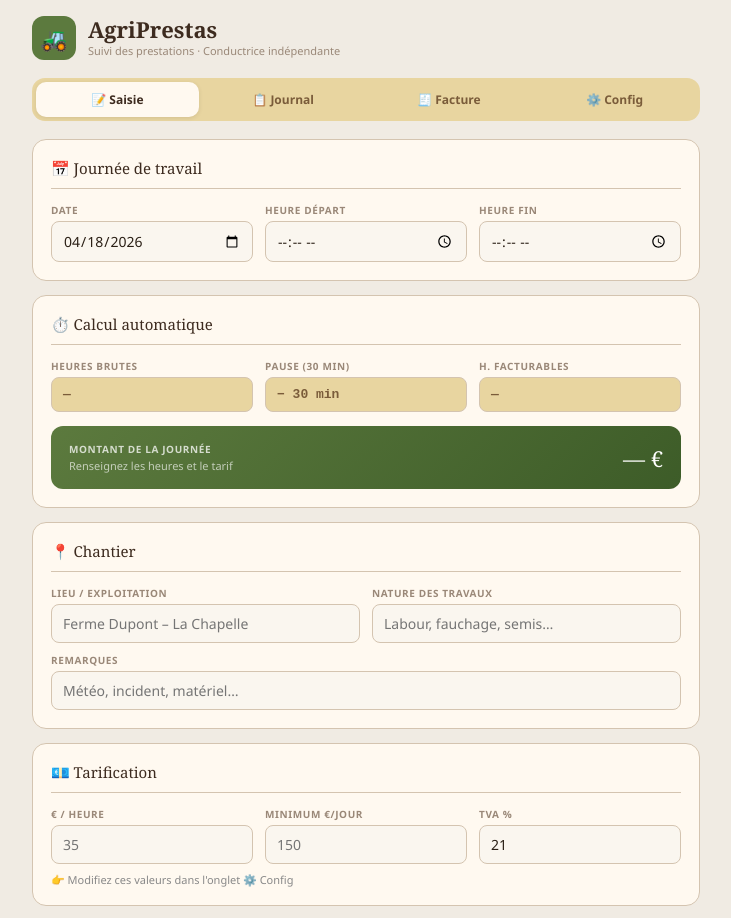
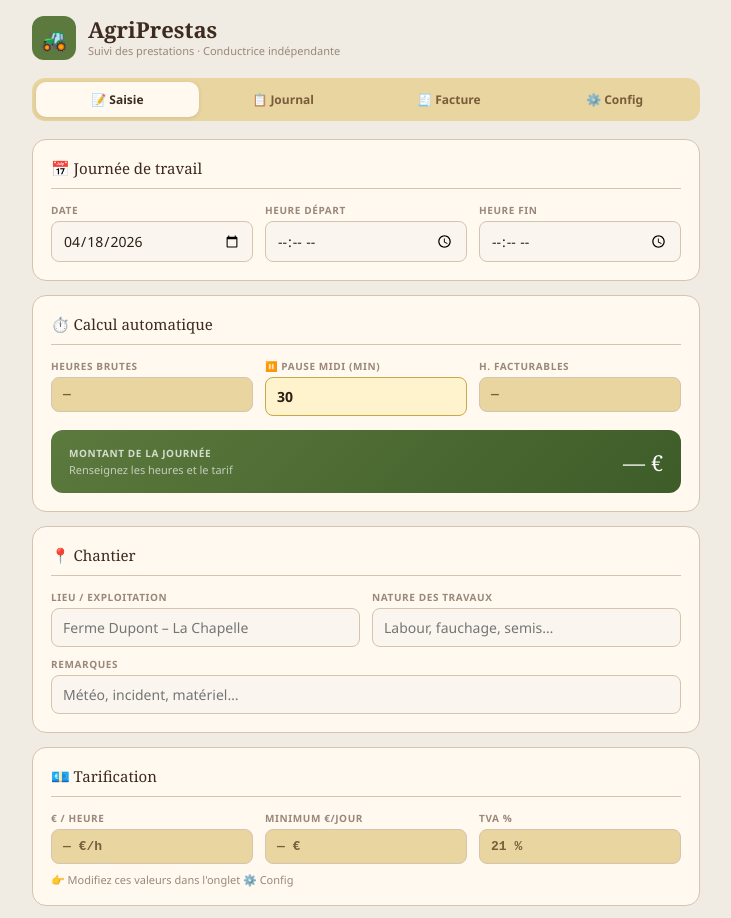
Before and after one commit to Ronaud4465/agriprestas, a React (Vite) app: page / in a window 1280 px wide. Shown: the top 918 px of the page, without its empty margins (274-1005 px from the left). Built offline with nearby package versions, Linux system fonts and the light colour scheme.

Commit message:
Add files via upload

```diff
--- a/src/components/Saisie.jsx
+++ b/src/components/Saisie.jsx
@@ -1,14 +1,27 @@
 import { useState } from "react";
 import { toMin, fmMin, todayStr } from "../App";
+
+const PAUSE_KEY = "agriprestas_pause";
+
+function loadPause() {
+  try { return parseInt(localStorage.getItem(PAUSE_KEY) || "30"); }
+  catch { return 30; }
+}
 
 export default function Saisie({ cfg, onAdd, showToast }) {
   const [form, setForm] = useState({
     date: todayStr(), deb: "", fin: "", lieu: "", trav: "", note: ""
   });
+  const [pause, setPause] = useState(loadPause);
 
-  const taux  = parseFloat(cfg.taux)  || 0;
-  const mini  = parseFloat(cfg.mini)  || 0;
-  const pause = parseInt(cfg.pause)   || 30;
+  const taux = parseFloat(cfg.taux) || 0;
+  const mini = parseFloat(cfg.mini) || 0;
+
+  function handlePauseChange(val) {
+    const p = Math.max(0, parseInt(val) || 0);
+    setPause(p);
+    try { localStorage.setItem(PAUSE_KEY, String(p)); } catch {}
+  }
 
   function calcDay(deb, fin) {
     if (!deb || !fin) return { brut: 0, net: 0, htva: 0 };
@@ -42,18 +55,42 @@ export default function Saisie({ cfg, onAdd, showToast }) {
       <div className="card">
         <div className="card-title">📅 Journée de travail</div>
         <div className="g3">
-          <Field label="Date"><input className="inp" type="date" value={form.date} onChange={e => set("date", e.target.value)} /></Field>
-          <Field label="Heure départ"><input className="inp" type="time" value={form.deb} onChange={e => set("deb", e.target.value)} /></Field>
-          <Field label="Heure fin"><input className="inp" type="time" value={form.fin} onChange={e => set("fin", e.target.value)} /></Field>
+          <Field label="Date">
+            <input className="inp" type="date" value={form.date}
+              onChange={e => set("date", e.target.value)} />
+          </Field>
+          <Field label="Heure départ">
+            <input className="inp" type="time" value={form.deb}
+              onChange={e => set("deb", e.target.value)} />
+          </Field>
+          <Field label="Heure fin">
+            <input className="inp" type="time" value={form.fin}
+              onChange={e => set("fin", e.target.value)} />
+          </Field>
         </div>
       </div>
 
       <div className="card">
         <div className="card-title">⏱️ Calcul automatique</div>
         <div className="g3">
-          <Field label="Heures brutes"><div className="ro">{prev.brut > 0 ? fmMin(prev.brut) : "—"}</div></Field>
-          <Field label={`Pause (${pause} min)`}><div className="ro">− {pause >= 60 ? fmMin(pause) : pause + " min"}</div></Field>
-          <Field label="H. facturables"><div className="ro">{prev.net > 0 ? fmMin(prev.net) : "—"}</div></Field>
+          <Field label="Heures brutes">
+            <div className="ro">{prev.brut > 0 ? fmMin(prev.brut) : "—"}</div>
+          </Field>
+          <Field label="⏸️ Pause midi (min)">
+            <input
+              className="inp"
+              type="number"
+              value={pause}
+              min="0"
+              max="120"
+              step="5"
+              onChange={e => handlePauseChange(e.target.value)}
+              style={{ background: "#fff3cd", borderColor: "#c8a84b", fontWeight: "600" }}
+            />
+          </Field>
+          <Field label="H. facturables">
+            <div className="ro">{prev.net > 0 ? fmMin(prev.net) : "—"}</div>
+          </Field>
         </div>
         <div className="res-box">
           <div>
@@ -61,39 +98,67 @@ export default function Saisie({ cfg, onAdd, showToast }) {
             <div className="res-sub">
               {prev.net > 0 && taux > 0
                 ? prev.htva === mini && mini > 0
-                  ? `Min. journalier appliqué (${(prev.net/60).toFixed(2)}h × ${taux}€)`
-                  : `${(prev.net/60).toFixed(2)}h × ${taux} €/h`
+                  ? `Min. journalier appliqué (${(prev.net / 60).toFixed(2)}h × ${taux}€)`
+                  : `${(prev.net / 60).toFixed(2)}h × ${taux} €/h`
                 : "Renseignez les heures et le tarif"}
             </div>
           </div>
-          <div className="res-value">{prev.htva > 0 ? prev.htva.toFixed(2) + " € HTVA" : "— €"}</div>
+          <div className="res-value">
+            {prev.htva > 0 ? prev.htva.toFixed(2) + " € HTVA" : "— €"}
+          </div>
         </div>
       </div>
 
       <div className="card">
         <div className="card-title">📍 Chantier</div>
         <div className="g2">
-          <Field label="Lieu / Exploitation"><input className="inp" type="text" value={form.lieu} placeholder="Ferme Dupont – La Chapelle" onChange={e => set("lieu", e.target.value)} /></Field>
-          <Field label="Nature des travaux"><input className="inp" type="text" value={form.trav} placeholder="Labour, fauchage, semis…" onChange={e => set("trav", e.target.value)} /></Field>
+          <Field label="Lieu / Exploitation">
+            <input className="inp" type="text" value={form.lieu}
+              placeholder="Ferme Dupont – La Chapelle"
+              onChange={e => set("lieu", e.target.value)} />
+          </Field>
+          <Field label="Nature des travaux">
+            <input className="inp" type="text" value={form.trav}
+              placeholder="Labour, fauchage, semis…"
+              onChange={e => set("trav", e.target.value)} />
+          </Field>
         </div>
         <div style={{ marginTop: "10px" }}>
-          <Field label="Remarques"><input className="inp" type="text" value={form.note} placeholder="Météo, incident, matériel…" onChange={e => set("note", e.target.value)} /></Field>
+          <Field label="Remarques">
+            <input className="inp" type="text" value={form.note}
+              placeholder="Météo, incident, matériel…"
+              onChange={e => set("note", e.target.value)} />
+          </Field>
         </div>
       </div>
 
       <div className="card">
         <div className="card-title">💶 Tarification</div>
         <div className="g3">
-          <Field label="€ / heure"><input className="inp" type="number" value={cfg.taux} placeholder="35" min="0" step="0.5" readOnly /></Field>
-          <Field label="Minimum €/jour"><input className="inp" type="number" value={cfg.mini} placeholder="150" min="0" readOnly /></Field>
-          <Field label="TVA %"><input className="inp" type="number" value={cfg.tvap} min="0" max="30" readOnly /></Field>
+          <Field label="€ / heure">
+            <div className="ro">{cfg.taux || "—"} €/h</div>
+          </Field>
+          <Field label="Minimum €/jour">
+            <div className="ro">{cfg.mini || "—"} €</div>
+          </Field>
+          <Field label="TVA %">
+            <div className="ro">{cfg.tvap || "21"} %</div>
+          </Field>
         </div>
-        <p style={{ fontSize: "11px", color: "#888", marginTop: "8px" }}>👉 Modifiez ces valeurs dans l'onglet ⚙️ Config</p>
+        <p style={{ fontSize: "11px", color: "#9a8878", marginTop: "8px" }}>
+          👉 Modifiez ces valeurs dans l'onglet ⚙️ Config
+        </p>
       </div>
 
       <div className="acts">
-        <button className="btn primary" onClick={handleAdd}>✅ Ajouter cette journée</button>
-        <button className="btn" onClick={() => setForm({ date: todayStr(), deb: "", fin: "", lieu: "", trav: "", note: "" })}>Effacer</button>
+        <button className="btn primary" onClick={handleAdd}>
+          ✅ Ajouter cette journée
+        </button>
+        <button className="btn" onClick={() =>
+          setForm({ date: todayStr(), deb: "", fin: "", lieu: "", trav: "", note: "" })
+        }>
+          Effacer
+        </button>
       </div>
     </div>
   );
```
